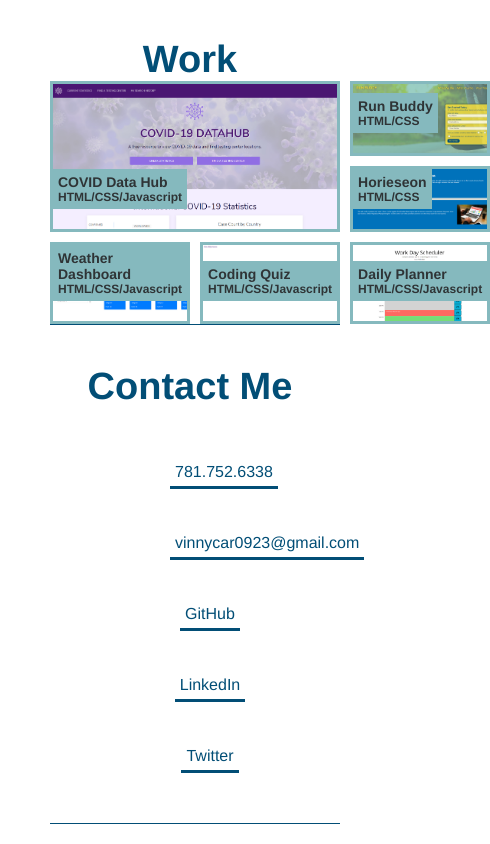
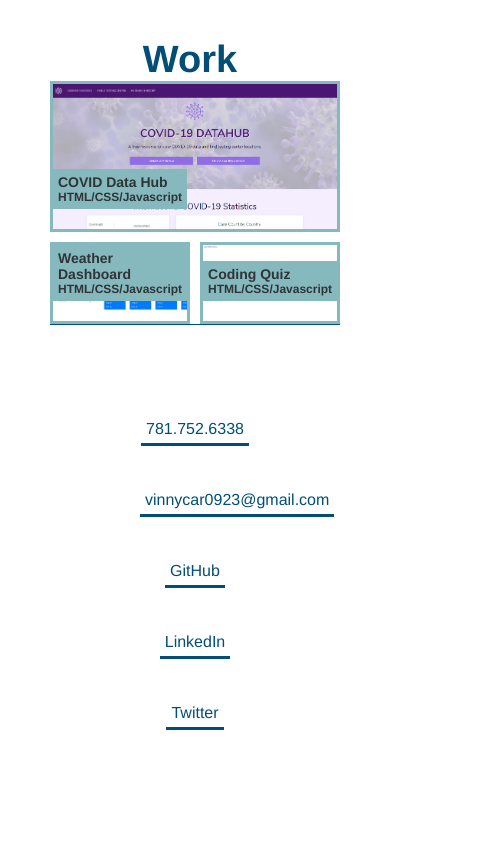
Before and after one commit to vcaruso0923/Vince-Caruso-Professional-Portfolio, a plain HTML site: page index.html in a window 390 px wide. Shown: the part 1428-2272 px from the top of the page, 490 px wide, since content can reach past the window. After the commit the page ends 2228 px from the top, so only its background shows below. Drawn offline with Linux system fonts and the light colour scheme.

Commit message:
change section to footer and scroll grid when on phone

```diff
--- a/assets/css/style.css
+++ b/assets/css/style.css
@@ -112,6 +112,7 @@ header nav ul li a {
     width: 100%;
     gap: 10px;
     padding-bottom: 10px;
+    overflow: scroll;
 }
 
 .work-grid-item {
@@ -180,6 +181,7 @@ header nav ul li a {
     justify-content: space-evenly;
     align-items: center;
     padding: 30px;
+    padding-left: 200px;
 }
 .contact-me ul li {
     padding: 5px;
@@ -232,7 +234,11 @@ header nav ul li a {
     .section-content-div {
         border-left: none;
         border-bottom: 1px solid var(--primary-color);
-}
+    }
+
+    .contact-me ul {
+        padding-left: 30px;
+    }
 
 @media screen and (max-width: 768px) {
 
--- a/index.html
+++ b/index.html
@@ -113,9 +113,9 @@
         </section>
 
         <!--Contact Me Section-->
-        <section id="contact-me" class="contact-me">
-            <h2 class="left-side-h2">Contact Me</h2>
-            <div class="section-content-div">
+        <footer id="contact-me" class="contact-me">
+            <h2 class="left-side-h2"></h2>
+            <div>
                 <ul>
                     <li>
                         781.752.6338
@@ -138,7 +138,7 @@
                     </li>
                 </ul>
             </div>
-        </section>
+        </footer>
 
 </body>
 </html>
```
